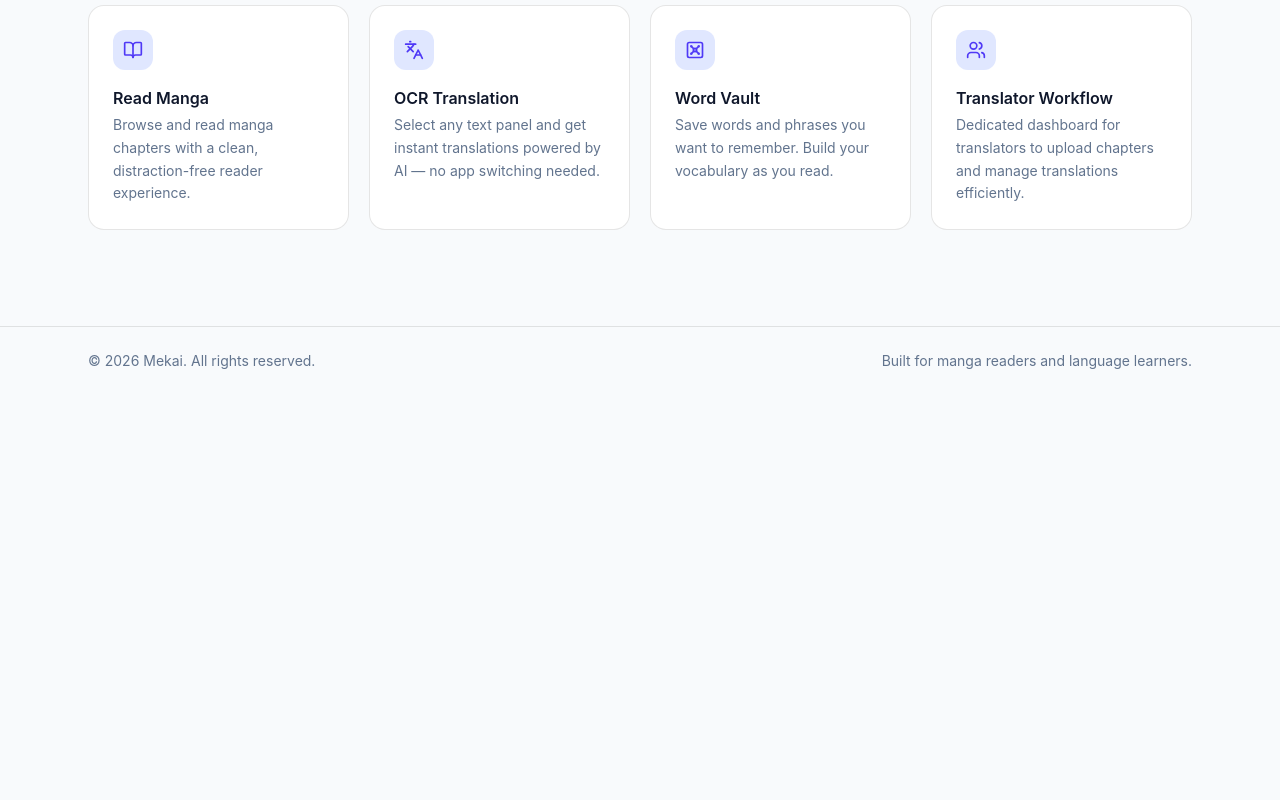
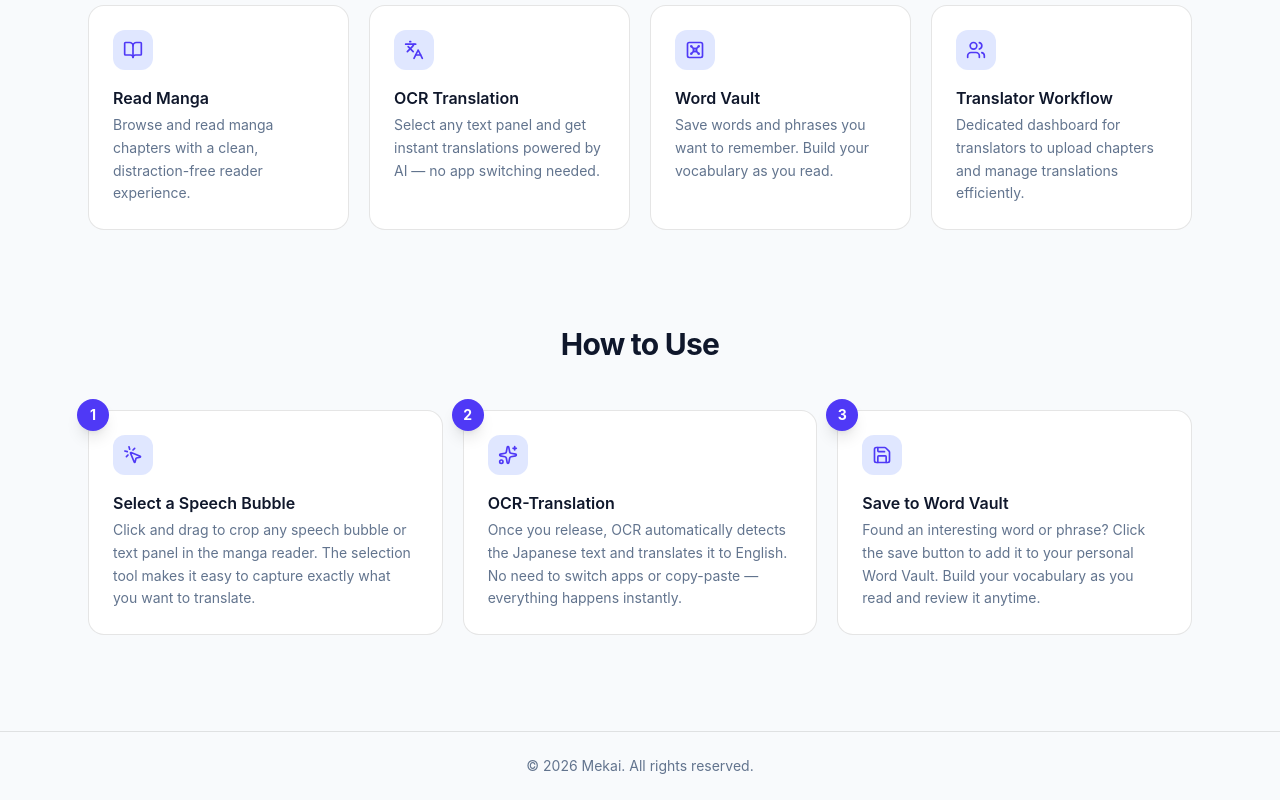
Before and after one commit to riyod3v/Mekai, a React (Vite) app: page / in a window 1280 px wide. Shown: the part 581-1381 px from the top of the page. Before the commit the page ends 976 px from the top, so only its background shows below. Built offline with nearby package versions, Linux system fonts and the light colour scheme; no server answers.

Commit message:
refactor: streamline OCR request handling and enhance user feedback in the UI

```diff
--- a/src/lib/utils/browserAPI.ts
+++ b/src/lib/utils/browserAPI.ts
@@ -4,6 +4,14 @@ import { translateJapaneseToEnglishWithProvider } from '@/lib/translate/translat
 import { toRomaji } from '@/lib/translate/romaji';
 import { isMangaOcrAvailable, localMangaOcr } from '@/lib/api/manga-ocr-py-API';
 import type { TranslationProvider } from '@/lib/translate/translate';
+
+// ─── OCR request lock ────────────────────────────────────────
+// Prevents concurrent OCR requests from flooding Railway's 512 MB container.
+// Only one OCR+translate pipeline may run at a time; subsequent calls are
+// rejected immediately so the UI can show "busy" feedback.
+let _ocrRunning = false;
+const _OCR_COOLDOWN_MS = 1_000;
+let _lastOcrFinished = 0;
 
 // ─── Public types ─────────────────────────────────────────────
 
@@ -34,10 +42,26 @@ export async function ocrAndTranslate(
   bbox: BBox,
 ): Promise<OcrTranslateResult> {
   const ocrSource: OcrTranslateResult['ocrSource'] = 'manga-ocr';
+  const emptyResult: OcrTranslateResult = {
+    ocrText: '', translated: '', romaji: null, ocrSource, translationProvider: 'py-mekai-api',
+  };
+
+  // ── Request lock: reject if another OCR is already in flight ──
+  if (_ocrRunning) {
+    console.warn('[mekai] OCR request skipped — another is still running');
+    return emptyResult;
+  }
+
+  // ── Cooldown: enforce minimum gap between requests ──
+  const sinceLastOcr = Date.now() - _lastOcrFinished;
+  if (sinceLastOcr < _OCR_COOLDOWN_MS) {
+    console.warn('[mekai] OCR request skipped — cooldown active');
+    return emptyResult;
+  }
 
   // Pre-flight: skip OCR entirely if region has no detectable ink
   if (!hasInkContent(imgEl, bbox)) {
-    return { ocrText: '', translated: '', romaji: null, ocrSource, translationProvider: 'py-mekai-api' };
+    return emptyResult;
   }
 
   // manga-ocr via py-mekai-api server (local in dev, Railway in prod)
@@ -51,11 +75,14 @@ export async function ocrAndTranslate(
         : 'OCR service is unreachable. Check that VITE_OCR_API_URL is set and Railway is running.',
     );
   }
+
+  _ocrRunning = true;
+  try {
     const base64 = cropToDataUrl(imgEl, bbox);
     const ocrText = await localMangaOcr(base64);
 
     if (!ocrText) {
-    return { ocrText: '', translated: '', romaji: null, ocrSource, translationProvider: 'py-mekai-api' };
+      return emptyResult;
     }
 
     let translated = '';
@@ -71,4 +98,8 @@ export async function ocrAndTranslate(
     const romaji = toRomaji(ocrText);
 
     return { ocrText, translated, romaji, ocrSource, translationProvider };
+  } finally {
+    _ocrRunning = false;
+    _lastOcrFinished = Date.now();
   }
+}
--- a/src/ui/pages/AuthPage.tsx
+++ b/src/ui/pages/AuthPage.tsx
@@ -330,6 +330,33 @@ export default function AuthPage() {
               {submitting && <LoadingSpinner size="sm" />}
               {tab === 'login' ? 'Sign In' : 'Create Account'}
             </button>
+
+            {/* Toggle link */}
+            <p className="text-center text-sm text-slate-600 dark:text-slate-400 mt-4">
+              {tab === 'login' ? (
+                <>
+                  Don't have an account?{' '}
+                  <button
+                    type="button"
+                    onClick={() => switchTab('signup')}
+                    className="text-indigo-600 dark:text-indigo-400 font-medium hover:underline"
+                  >
+                    Register
+                  </button>
+                </>
+              ) : (
+                <>
+                  Already have an account?{' '}
+                  <button
+                    type="button"
+                    onClick={() => switchTab('login')}
+                    className="text-indigo-600 dark:text-indigo-400 font-medium hover:underline"
+                  >
+                    Login
+                  </button>
+                </>
+              )}
+            </p>
           </form>
         </div>
       </div>
--- a/src/ui/pages/LandingPage.tsx
+++ b/src/ui/pages/LandingPage.tsx
@@ -1,6 +1,6 @@
 import { useThemeContext } from "@/context/ThemeContext";
 import { Link } from "react-router-dom";
-import { Sun, Moon, BookOpen, Languages, Vault, Users } from "lucide-react";
+import { Sun, Moon, BookOpen, Languages, Vault, Users, MousePointerClick, Sparkles, Save } from "lucide-react";
 import logoDark from "@/assets/IMG/branding/mekai-logo-dark.svg";
 import logoLight from "@/assets/IMG/branding/mekai-logo-light.svg";
 
@@ -28,6 +28,30 @@ const features = [
     title: "Translator Workflow",
     description:
       "Dedicated dashboard for translators to upload chapters and manage translations efficiently.",
+  },
+];
+
+const tutorialSteps = [
+  {
+    icon: MousePointerClick,
+    step: "1",
+    title: "Select a Speech Bubble",
+    description:
+      "Click and drag to crop any speech bubble or text panel in the manga reader. The selection tool makes it easy to capture exactly what you want to translate.",
+  },
+  {
+    icon: Sparkles,
+    step: "2",
+    title: "OCR-Translation",
+    description:
+      "Once you release, OCR automatically detects the Japanese text and translates it to English. No need to switch apps or copy-paste — everything happens instantly.",
+  },
+  {
+    icon: Save,
+    step: "3",
+    title: "Save to Word Vault",
+    description:
+      "Found an interesting word or phrase? Click the save button to add it to your personal Word Vault. Build your vocabulary as you read and review it anytime.",
   },
 ];
 
@@ -90,7 +114,7 @@ export default function LandingPage() {
               Get Started
             </Link>
             <a
-              href="#features"
+              href="#LearnHowToUse"
               className="px-6 py-3 rounded-xl text-base font-semibold border border-black/10 dark:border-white/10 hover:bg-black/5 dark:hover:bg-white/5 transition-colors"
             >
               Learn More
@@ -99,9 +123,9 @@ export default function LandingPage() {
         </section>
 
         {/* Features */}
-        <section id="features" className="max-w-6xl mx-auto px-6 pb-24">
+        <section className="max-w-6xl mx-auto px-6 pb-24">
           <h2 className="text-3xl font-bold text-center mb-12 tracking-tight">
-            How It Works
+            Features
           </h2>
           <div className="grid grid-cols-1 sm:grid-cols-2 lg:grid-cols-4 gap-5">
             {features.map(({ icon: Icon, title, description }) => (
@@ -122,13 +146,40 @@ export default function LandingPage() {
             ))}
           </div>
         </section>
+
+        {/* How to Use Tutorial */}
+        <section id="LearnHowToUse" className="max-w-6xl mx-auto px-6 pb-24">
+          <h2 className="text-3xl font-bold text-center mb-12 tracking-tight">
+            How to Use
+          </h2>
+          <div className="grid grid-cols-1 md:grid-cols-3 gap-5">
+            {tutorialSteps.map(({ icon: Icon, step, title, description }) => (
+              <div
+                key={step}
+                className="relative p-6 rounded-2xl bg-white dark:bg-white/5 border border-black/10 dark:border-white/10 hover:border-indigo-500/50 dark:hover:border-indigo-500/50 transition-all duration-300 hover:shadow-lg hover:shadow-indigo-500/10 dark:hover:shadow-indigo-500/20 hover:-translate-y-1 flex flex-col gap-4"
+              >
+                <div className="absolute -top-3 -left-3 w-8 h-8 rounded-full bg-indigo-600 dark:bg-indigo-500 flex items-center justify-center text-white font-bold text-sm shadow-lg">
+                  {step}
+                </div>
+                <div className="w-10 h-10 rounded-xl bg-indigo-100 dark:bg-indigo-500/20 flex items-center justify-center text-indigo-600 dark:text-indigo-400">
+                  <Icon size={20} />
+                </div>
+                <div>
+                  <h3 className="font-semibold text-base mb-1">{title}</h3>
+                  <p className="text-sm text-slate-500 dark:text-slate-400 leading-relaxed">
+                    {description}
+                  </p>
+                </div>
+              </div>
+            ))}
+          </div>
+        </section>
       </main>
 
       {/* Footer */}
       <footer className="border-t border-black/10 dark:border-white/10">
-        <div className="max-w-6xl mx-auto px-6 py-6 flex flex-col sm:flex-row items-center justify-between gap-2 text-sm text-slate-500 dark:text-slate-400">
+        <div className="max-w-6xl mx-auto px-6 py-6 text-center text-sm text-slate-500 dark:text-slate-400">
           <span>© {new Date().getFullYear()} Mekai. All rights reserved.</span>
-          <span>Built for manga readers and language learners.</span>
         </div>
       </footer>
     </div>
```
Also changed, not shown: py-mekai-api/README.md, 2 other files (tests, documents, lock files or other folders). Lines whose indentation alone changed are shown as unchanged.
